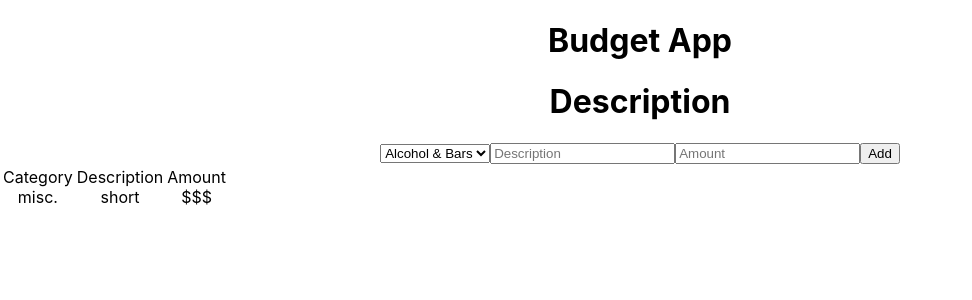
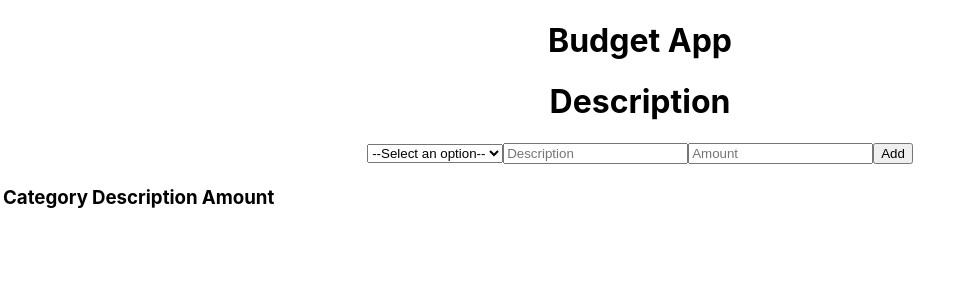
Before and after one commit to matthew-k-yee/BudgetTracker, a React (Create React App) app in the folder client/: page / in a window 1280 px wide. Shown: the top 300 px of the page, without its empty margins (0-972 px from the left). Built offline with nearby package versions, Linux system fonts and the light colour scheme.

Commit message:
handleSubmit Form

```diff
--- a/client/src/Budget.js
+++ b/client/src/Budget.js
@@ -10,7 +10,8 @@ class Budget extends Component {
         categories: '',
         description: '',
         amount: ''
-      }
+      },
+      expenseList: []
     })
   }
 
@@ -29,8 +30,23 @@ class Budget extends Component {
 
   handleSubmit = e => {
     e.preventDefault()
-    console.log(this.state.expenses)
+    this.setState(prevState => {
+      return {
+        expenseList: [
+          ...prevState.expenseList,
+          prevState.expenses
+        ],
+        expenses: {
+          categories: '',
+          description: '',
+          amount: ''
+        }
+      }
+    })
+    console.log(this.state.expenseList)
   }
+
+
 
   render() {
     return (
@@ -43,7 +59,9 @@ class Budget extends Component {
           description={this.state.expenses.description}
           amount={this.state.expenses.amount}
         />
-        <BudgetGrid />
+        <BudgetGrid
+          expenseList={this.state.expenseList}
+        />
       </div>
     )
   }
--- a/client/src/BudgetGrid.js
+++ b/client/src/BudgetGrid.js
@@ -6,20 +6,35 @@ const BudgetGrid = props => {
     <tbody>
       <tr>
         <td>
-            <div>Category</div>
-            <div>misc.</div>
+          <h3>Category</h3>
         </td>
         <td>
-            <div>Description</div>
-            <div>short</div>
+          <h3>Description</h3>
         </td>
         <td>
-            <div>Amount</div>
-            <div>$$$</div>
+          <h3>Amount</h3>
         </td>
       </tr>
     </tbody>
   </table>
   )
+
 }
 export default BudgetGrid
+
+
+{/* <table>
+<tbody>
+  <tr>
+    <td>
+      <h3>Category</h3>
+    </td>
+    <td>
+      <h3>Description</h3>
+    </td>
+    <td>
+      <h3>Amount</h3>
+    </td>
+  </tr>
+</tbody>
+</table> */}
--- a/client/src/InputBudget.js
+++ b/client/src/InputBudget.js
@@ -7,6 +7,7 @@ const InputBudget = props => {
           name='categories'
           value={props.categories}
           onChange={props.handleChange}>
+        <option value=''>--Select an option--</option>
         <option value="alcohol">Alcohol & Bars</option>
         <option value="groceries">Groceries</option>
         <option value="misc">Misc</option>
```
Lines whose indentation alone changed are shown as unchanged.
